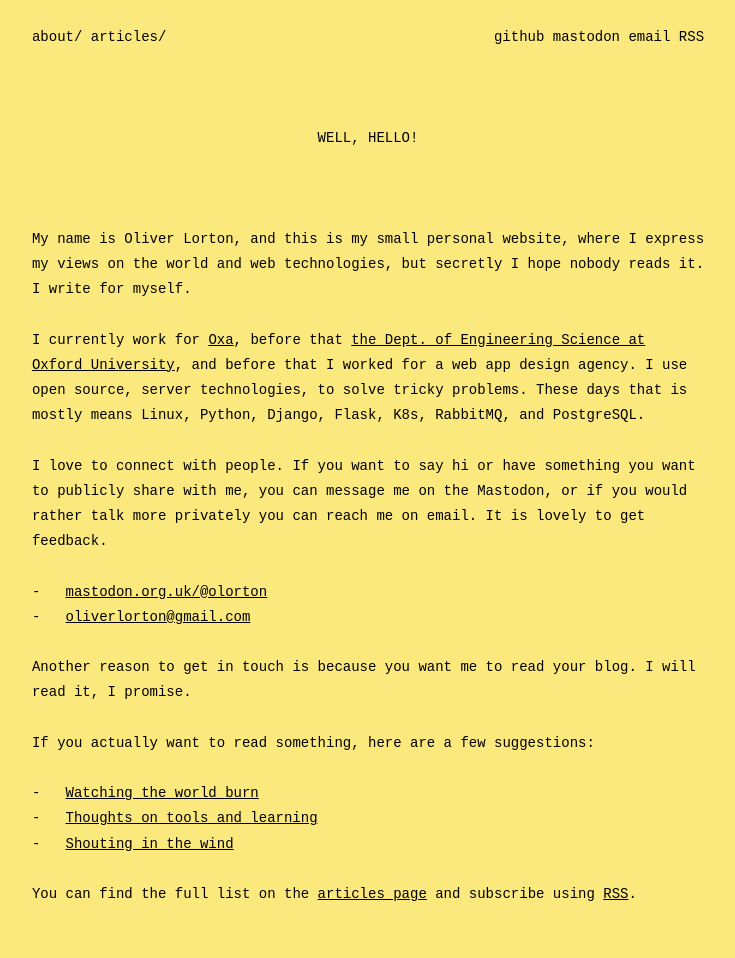
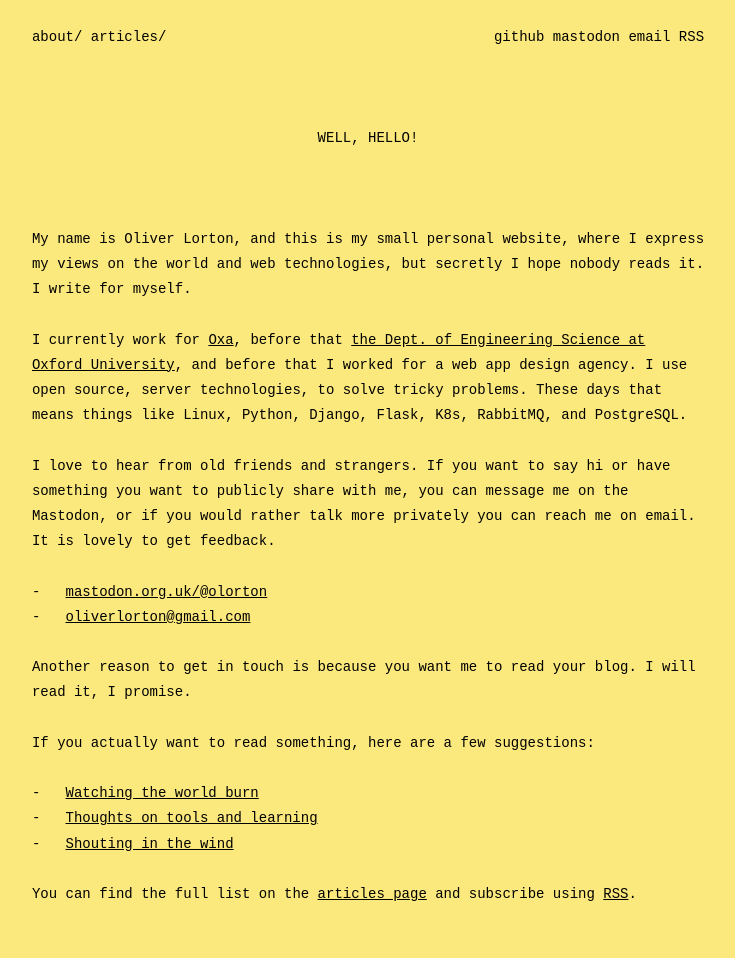
Before and after one commit to olorton/olorton.github.io, a Jekyll site: the page built from index.md, in a window 1280 px wide. Shown: the whole page, without its empty margins (272-1007 px from the left). Built offline with Jekyll 4.4.1, drawn with Linux system fonts in a browser that asks for light colours.

Commit message:
Update wording on homepage

```diff
--- a/index.md
+++ b/index.md
@@ -8,9 +8,9 @@ hide_footer: true
 
 My name is Oliver Lorton, and this is my small personal website, where I express my views on the world and web technologies, but secretly I hope nobody reads it. I write for myself.
 
-I currently work for [Oxa](https://oxa.tech/), before that [the Dept. of Engineering Science at Oxford University](https://eng.ox.ac.uk/), and before that I worked for a web app design agency. I use open source, server technologies, to solve tricky problems. These days that is mostly means Linux, Python, Django, Flask, K8s, RabbitMQ, and PostgreSQL.
+I currently work for [Oxa](https://oxa.tech/), before that [the Dept. of Engineering Science at Oxford University](https://eng.ox.ac.uk/), and before that I worked for a web app design agency. I use open source, server technologies, to solve tricky problems. These days that means things like Linux, Python, Django, Flask, K8s, RabbitMQ, and PostgreSQL.
 
-I love to connect with people. If you want to say hi or have something you want to publicly share with me, you can message me on the Mastodon, or if you would rather talk more privately you can reach me on email. It is lovely to get feedback.
+I love to hear from old friends and strangers. If you want to say hi or have something you want to publicly share with me, you can message me on the Mastodon, or if you would rather talk more privately you can reach me on email. It is lovely to get feedback.
 
 - [mastodon.org.uk/@olorton](https://mastodon.org.uk/@olorton)
 - [oliverlorton@gmail.com](mailto:oliverlorton@gmail.com)
```
